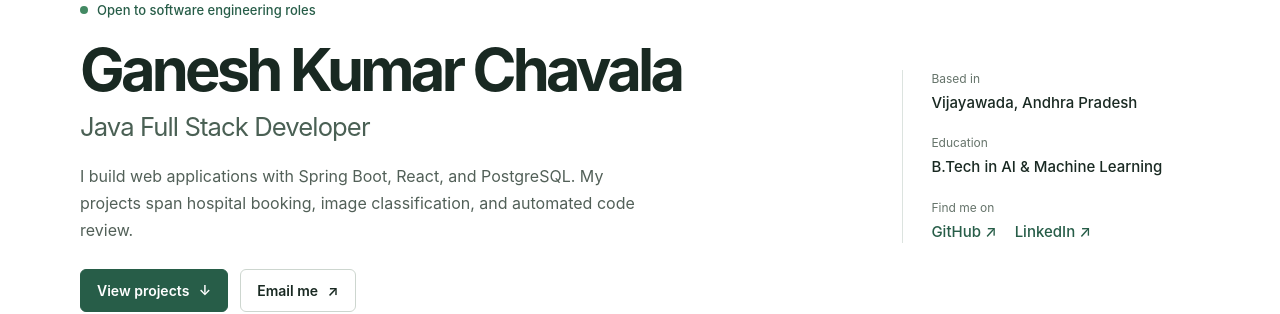
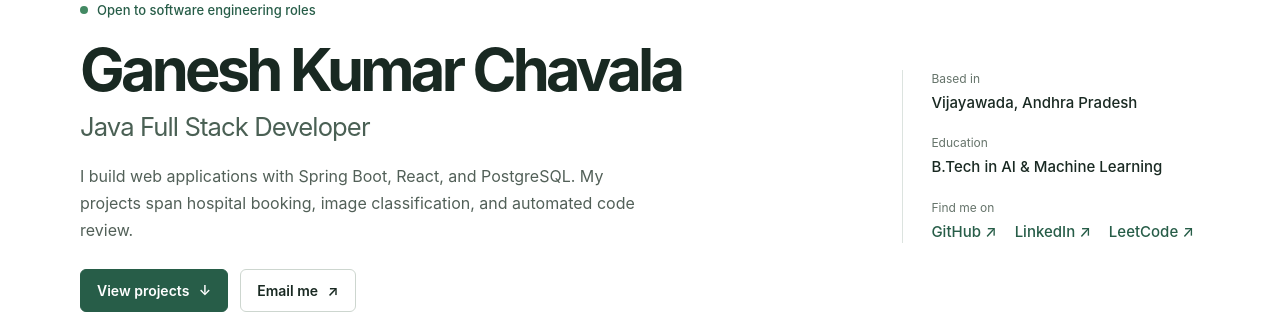
Before and after one commit to ganeshkumarbuilds/portfolio, a React (Vite) app: page / in a window 1280 px wide. Shown: the part 158-472 px from the top of the page. Built offline with nearby package versions, Linux system fonts and the light colour scheme; the HTML template or start-up script is replaced by a standard one.

Commit message:
Add LeetCode to the portfolio profile links

```diff
--- a/src/components/Hero.jsx
+++ b/src/components/Hero.jsx
@@ -11,7 +11,16 @@ export default function Hero() {
         <div className="actions"><a className="primary" href="#projects">View projects <span aria-hidden="true">↓</span></a><a className="secondary" href={'mailto:' + profile.email}>Email me <span aria-hidden="true">↗</span></a></div>
       </div>
       <aside className="profile-details" aria-label="Profile details">
-        <dl><dt>Based in</dt><dd>{profile.location}</dd><dt>Education</dt><dd>B.Tech in AI &amp; Machine Learning</dd><dt>Find me on</dt><dd className="social"><a href={profile.github}>GitHub ↗</a><a href={profile.linkedin}>LinkedIn ↗</a></dd></dl>
+        <dl>
+          <dt>Based in</dt><dd>{profile.location}</dd>
+          <dt>Education</dt><dd>B.Tech in AI &amp; Machine Learning</dd>
+          <dt>Find me on</dt>
+          <dd className="social">
+            <a href={profile.github}>GitHub ↗</a>
+            <a href={profile.linkedin}>LinkedIn ↗</a>
+            <a href={profile.leetcode}>LeetCode ↗</a>
+          </dd>
+        </dl>
       </aside>
     </header>
   )
--- a/src/data/portfolioData.js
+++ b/src/data/portfolioData.js
@@ -6,6 +6,7 @@ export const profile = {
   phone: '+91 63035 70495',
   github: 'https://github.com/ganeshkumarbuilds',
   linkedin: 'https://linkedin.com/in/ganeshchavala',
+  leetcode: 'https://leetcode.com/u/ZUjDlVDQ1Q/',
 }
 
 export const projects = [
```
